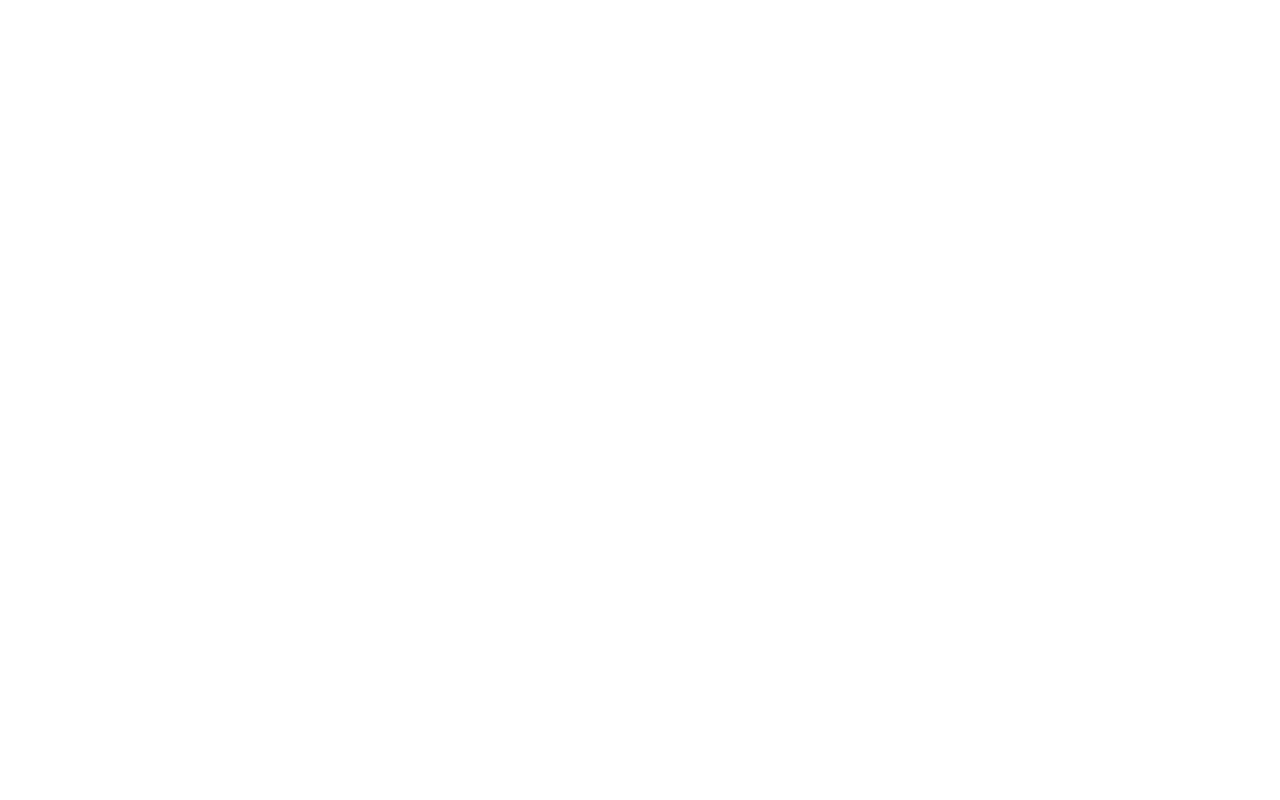
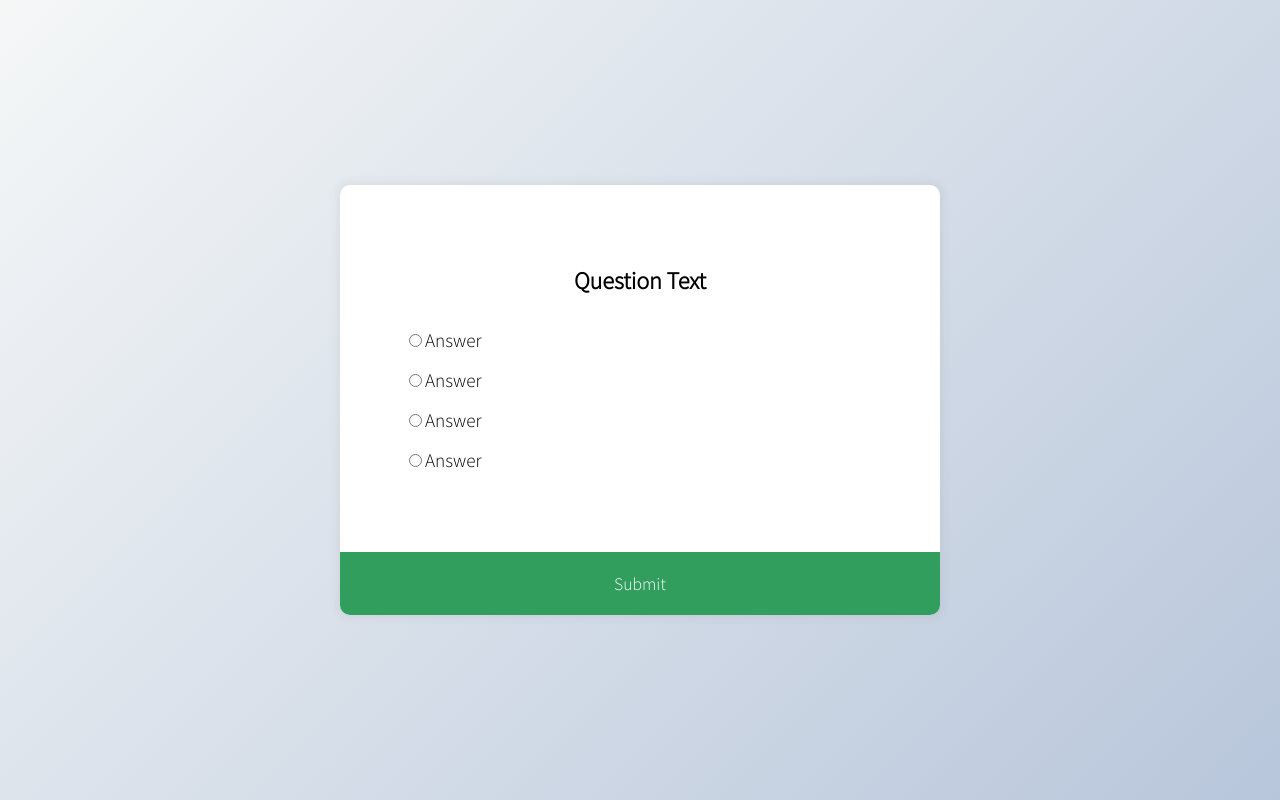
Before and after one commit to NTParker/Code-Quiz, a plain HTML site: page index.html in a window 1280 px wide. Drawn offline with Linux system fonts and the light colour scheme.

Commit message:
html and css initial

```diff
--- a/assets/CSS/style.css
+++ b/assets/CSS/style.css
@@ -0,0 +1,59 @@
+/* Stylesheet */
+
+@import url('https://fonts.googleapis.com/css2?family=Source+Sans+Pro:wght@300&display=swap');
+
+*{
+    box-sizing: border-box;
+}
+body{
+    background-color: #b8c6db;
+    background-image: linear-gradient(315deg, #b8c6db 0%, #f5f7f7 100%);
+    font-family: 'Source Sans Pro', sans-serif;
+    display: flex;
+    align-items: center;
+    justify-content: center;
+    height: 100vh;
+    overflow: hidden;
+    margin: 0;
+}
+.quiz-container{
+    background-color: #fff;
+    border-radius: 10px;
+    box-shadow: 0 0 10px 2px rgba(100, 100, 100, 0.1);
+    width: 600px;
+    overflow: hidden;
+}
+.quiz-header{
+    padding: 4rem;
+}
+h2{
+    padding: 1rem;
+    text-align: center;
+    margin: 0;
+}
+
+ul{
+    list-style-type: none;
+    padding: 0;
+}
+ul li{
+    font-size: 1.2rem;
+    margin: 1rem 0;
+}
+ul li label{
+    cursor: pointer;
+}
+button{
+    background-color: #319e5d;
+    color: #fff;
+    border: none;
+    display: block;
+    width: 100%;
+    cursor: pointer;
+    font-size: 1.1rem;
+    font-family: inherit;
+    padding: 1.3rem;
+}
+button:hover{
+    background-color: #15713a;
+}
--- a/index.html
+++ b/index.html
@@ -4,7 +4,34 @@
     <meta charset="UTF-8" />
     <meta http-equiv="X-UA-Compatible" content="IE=edge" />
     <meta name="viewport" content="width=device-width, initial-scale=1.0" />
-    <title>Document</title>
+    <link rel="stylesheet" href="./assets/CSS/style.css" />
+    <title>Coding Quiz</title>
   </head>
-  <body></body>
+  <body>
+    <div class="quiz-container" id="quiz">
+      <div class="quiz-header">
+        <h2 id="question">Question Text</h2>
+        <ul>
+          <li>
+            <input type="radio" name="answer" id="a" class="answer"
+            <label for="a" id="a_text">Answer</label>
+          </li>
+          <li>
+            <input type="radio" name="answer" id="b" class="answer"
+            <label for="b" id="b_text">Answer</label>
+          </li>
+          <li>
+            <input type="radio" name="answer" id="c" class="answer"
+            <label for="c" id="c_text">Answer</label>
+          </li>
+          <li>
+            <input type="radio" name="answer" id="d" class="answer"
+            <label for="d" id="d_text">Answer</label>
+          </li>
+        </ul>
+      </div>
+      <button id="submit">Submit</button>
+    </div>
+    <script src="./assets/JS/script.js"></script>
+  </body>
 </html>
```
